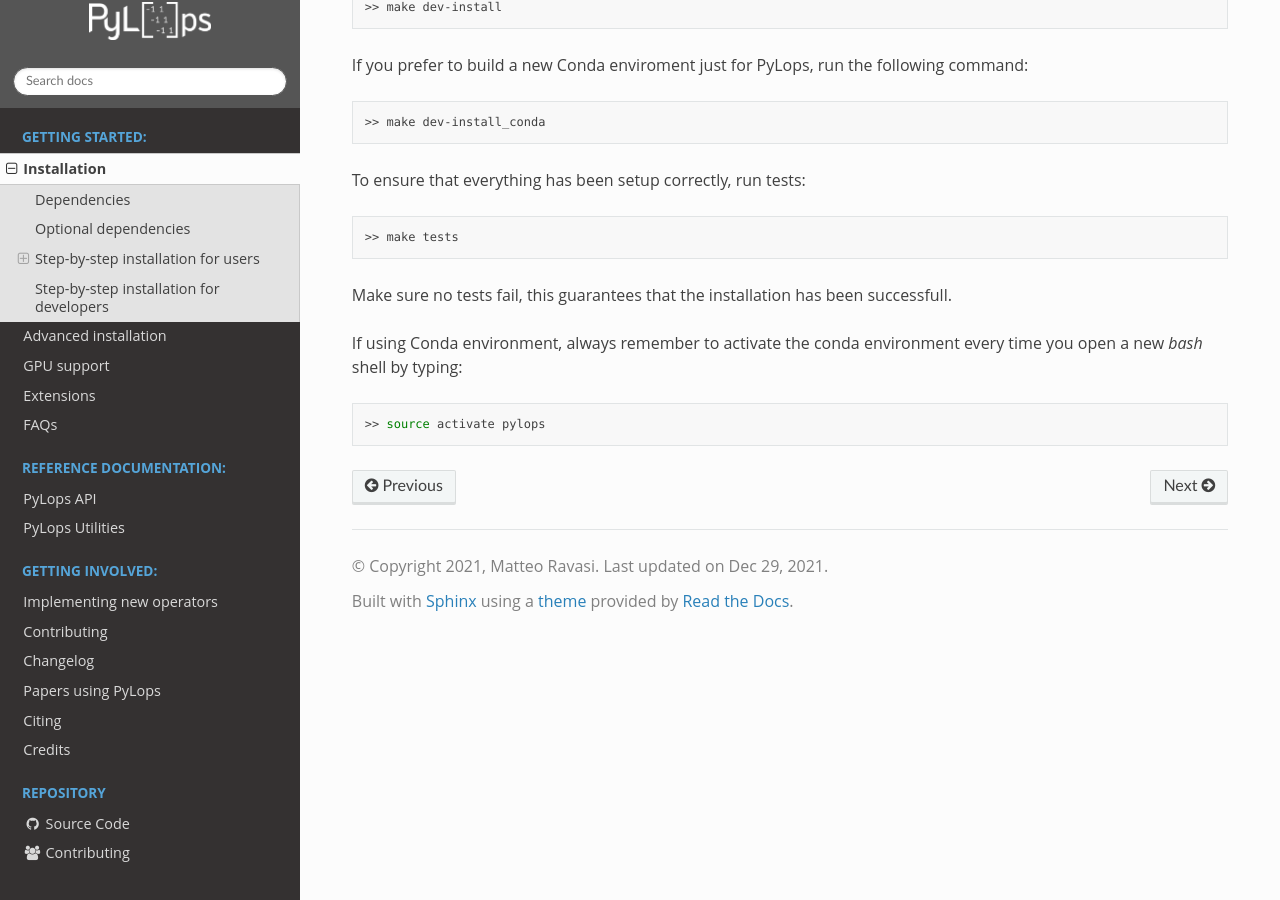
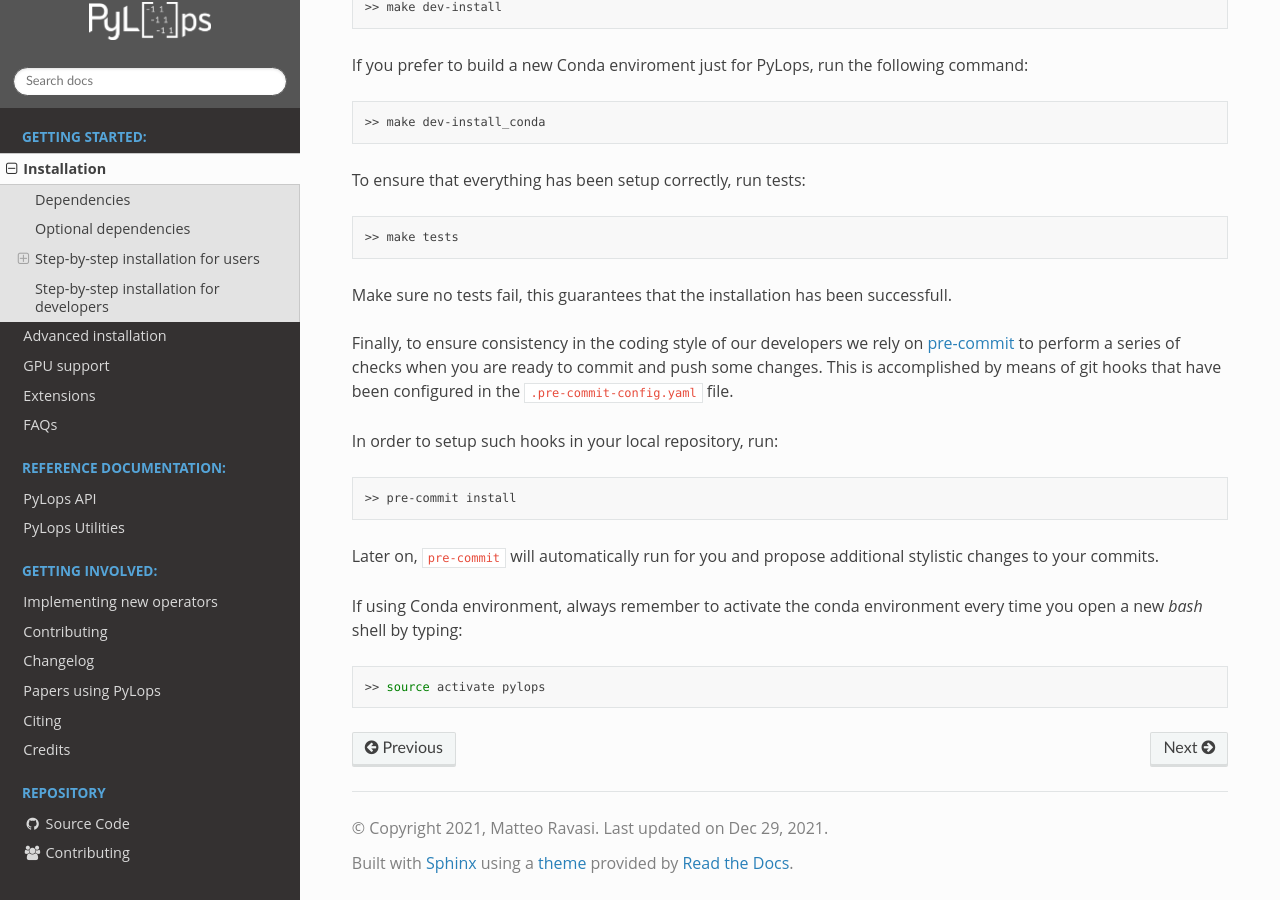
Before and after one commit to PyLops/pylops, a Sphinx documentation site: the page built from docs/source/installation.rst, in a window 1280 px wide and 900 px high, scrolled down 2482 px. Built offline with Sphinx 7.4.7 and the Read the Docs theme 2.0.0, drawn with Linux system fonts in a browser that asks for light colours; pages that are not in the unit, such as notebooks, are missing from menus; the version number could not be read and is left out; comment, search, counter and statistics services are not loaded.

Commit message:
Added installation instructions for pre-commit

```diff
--- a/docs/source/installation.rst
+++ b/docs/source/installation.rst
@@ -139,6 +139,19 @@ To ensure that everything has been setup correctly, run tests:
 
 Make sure no tests fail, this guarantees that the installation has been successfull.
 
+Finally, to ensure consistency in the coding style of our developers we rely on
+`pre-commit <https://pre-commit.com>`_ to perform a series of checks when you are
+ready to commit and push some changes. This is accomplished by means of git hooks
+that have been configured in the ``.pre-commit-config.yaml`` file.
+
+In order to setup such hooks in your local repository, run:
+
+.. code-block:: bash
+
+    >> pre-commit install
+
+Later on, ``pre-commit`` will automatically run for you and propose additional stylistic changes to your commits.
+
 If using Conda environment, always remember to activate the conda environment every time you open
 a new *bash* shell by typing:
 
```
